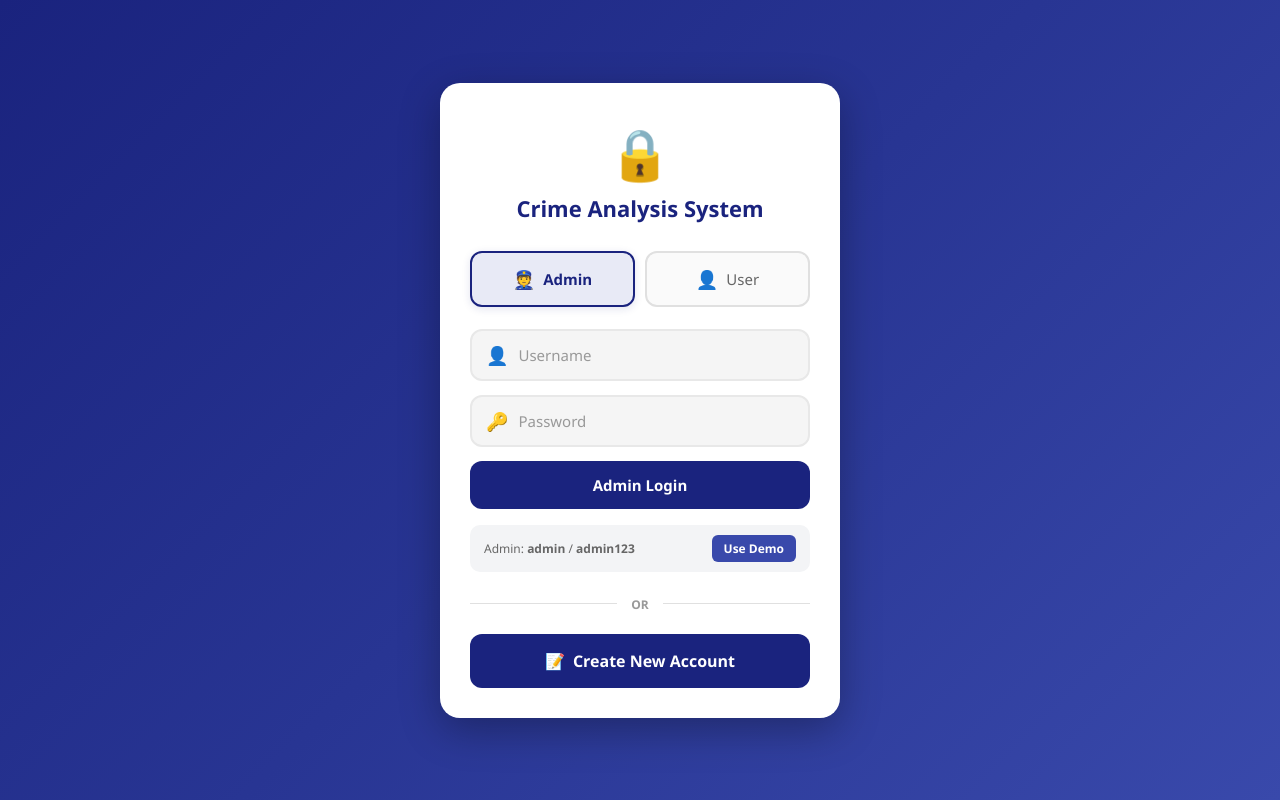
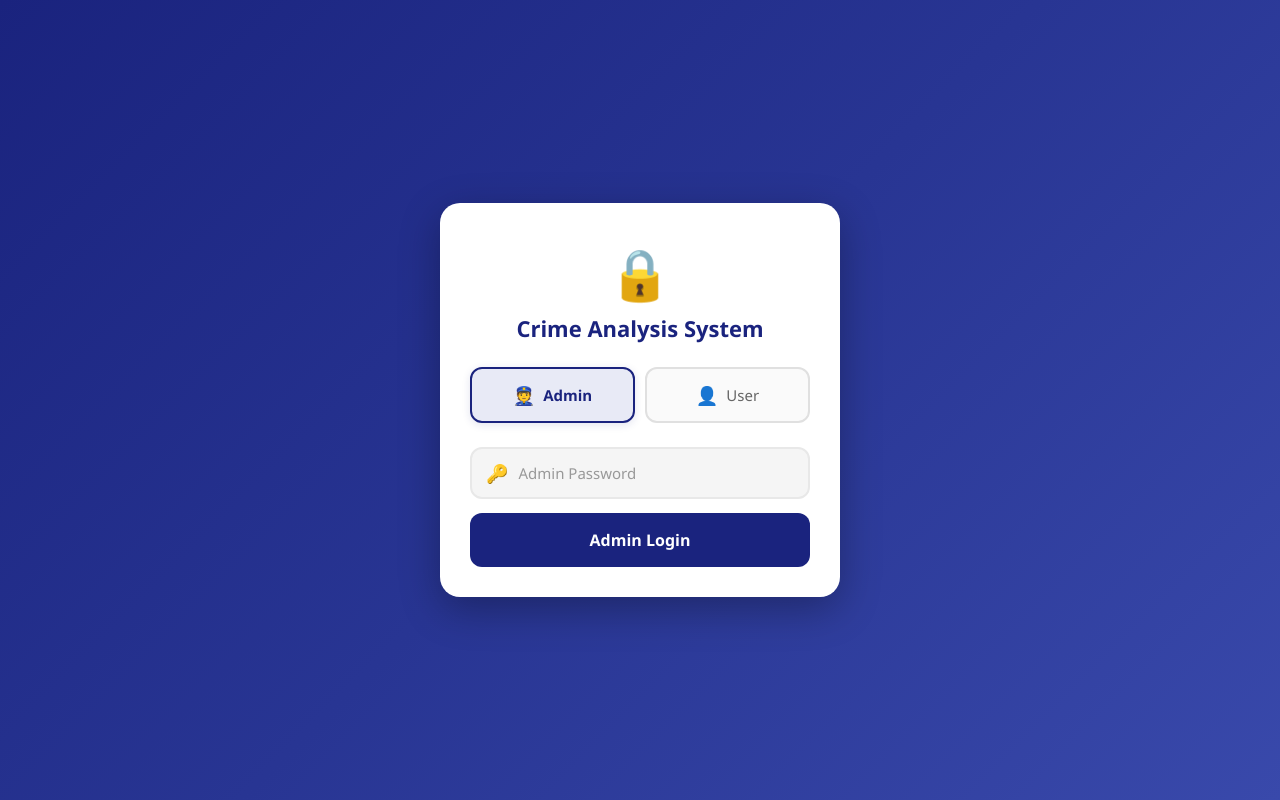
Before and after one commit to Nandinee479/crime-analysis, a Svelte app: page / in a window 1280 px wide. Built offline with nearby package versions, Linux system fonts and the light colour scheme.

Commit message:
clean log in page for admin and user

```diff
--- a/src/login/LoginPage.svelte
+++ b/src/login/LoginPage.svelte
@@ -4,21 +4,36 @@
   let showRegister = false
   let role = 'admin'
   let username = ''
-  let password = ''
+  let adminPassword = ''
+  let userPassword = ''
   let fullName = ''
   let error = ''
   let success = ''
   let loading = false
 
-  async function handleLogin() {
+  async function handleAdminLogin() {
+    error = ''
+    if (!adminPassword.trim()) {
+      error = 'Password diun'
+      return
+    }
+    loading = true
+    const result = await login('admin', adminPassword)
+    loading = false
+    if (!result.success) {
+      error = result.error
+    }
+  }
+
+  async function handleUserLogin() {
     error = ''
     success = ''
-    if (!username.trim() || !password.trim()) {
+    if (!username.trim() || !userPassword.trim()) {
       error = 'Username ar password diun'
       return
     }
     loading = true
-    const result = await login(username, password)
+    const result = await login(username, userPassword)
     loading = false
     if (!result.success) {
       error = result.error
@@ -28,47 +43,48 @@
   async function handleRegister() {
     error = ''
     success = ''
-    if (!fullName.trim() || !username.trim() || !password.trim()) {
+    if (!fullName.trim() || !username.trim() || !userPassword.trim()) {
       error = 'Sob field fill korun'
       return
     }
-    if (password.length < 3) {
+    if (userPassword.length < 3) {
       error = 'Password minimum 3 characters hote hobe'
       return
     }
     loading = true
-    const result = await register({ username, password, fullName })
+    const result = await register({ username, password: userPassword, fullName })
     loading = false
     if (result.success) {
       success = 'Account create hoyeche! Ekhn login korun.'
       showRegister = false
       username = ''
-      password = ''
+      userPassword = ''
       fullName = ''
     } else {
       error = result.error
     }
   }
 
-  function fillDemo() {
-    username = 'admin'
-    password = 'admin123'
-    role = 'admin'
-    error = ''
-  }
-
   function switchToAdmin() {
     role = 'admin'
+    showRegister = false
     username = ''
-    password = ''
+    adminPassword = ''
+    userPassword = ''
+    fullName = ''
     error = ''
+    success = ''
   }
 
   function switchToUser() {
     role = 'user'
+    showRegister = false
     username = ''
-    password = ''
+    adminPassword = ''
+    userPassword = ''
+    fullName = ''
     error = ''
+    success = ''
   }
 </script>
 
@@ -79,8 +95,6 @@
       <h1>Crime Analysis System</h1>
     </div>
 
-    {#if !showRegister}
-      <!-- LOGIN VIEW -->
     <div class="role-tabs">
       <button type="button" class:active={role === 'admin'} on:click={switchToAdmin}>
         <span class="tab-icon">👮</span>
@@ -92,7 +106,36 @@
       </button>
     </div>
 
-      <form on:submit|preventDefault={handleLogin}>
+    {#if role === 'admin'}
+      <!-- ADMIN LOGIN - Password only -->
+      <form on:submit|preventDefault={handleAdminLogin}>
+        {#if error}
+          <div class="error-box">{error}</div>
+        {/if}
+
+        <div class="input-group">
+          <span class="input-icon">🔑</span>
+          <input
+            type="password"
+            class="login-input"
+            bind:value={adminPassword}
+            placeholder="Admin Password"
+          />
+        </div>
+
+        <button class="btn-admin-login" type="submit" disabled={loading}>
+          {#if loading}
+            <span class="loader"></span>
+            Verifying...
+          {:else}
+            Admin Login
+          {/if}
+        </button>
+      </form>
+
+    {:else if !showRegister}
+      <!-- USER LOGIN -->
+      <form on:submit|preventDefault={handleUserLogin}>
         {#if error}
           <div class="error-box">{error}</div>
         {/if}
@@ -116,7 +159,7 @@
           <input
             type="password"
             class="login-input"
-            bind:value={password}
+            bind:value={userPassword}
             placeholder="Password"
           />
         </div>
@@ -126,17 +169,10 @@
             <span class="loader"></span>
             Signing in...
           {:else}
-            {role === 'admin' ? 'Admin Login' : 'User Login'}
+            User Login
           {/if}
         </button>
       </form>
-
-      {#if role === 'admin'}
-        <div class="demo-box">
-          <span>Admin: <b>admin</b> / <b>admin123</b></span>
-          <button class="demo-btn" type="button" on:click={fillDemo}>Use Demo</button>
-        </div>
-      {/if}
 
       <div class="divider">
         <span>OR</span>
@@ -150,7 +186,7 @@
     {:else}
       <!-- REGISTER VIEW -->
       <div class="register-header">
-        <span class="back-icon" on:click={() => { showRegister = false; error = ''; success = '' }}>←</span>
+        <button class="back-btn" type="button" on:click={() => { showRegister = false; error = ''; success = '' }}>←</button>
         <h2>Create Account</h2>
       </div>
 
@@ -189,7 +225,7 @@
           <input
             type="password"
             class="login-input"
-            bind:value={password}
+            bind:value={userPassword}
             placeholder="Password (min 3 chars)"
           />
         </div>
@@ -234,10 +270,10 @@
     animation: slideUp .3s ease;
   }
   @keyframes slideUp { from { transform: translateY(20px); opacity: 0 } to { transform: translateY(0); opacity: 1 } }
-  .login-header { text-align: center; margin-bottom: 28px; }
+  .login-header { text-align: center; margin-bottom: 24px; }
   .logo-icon { font-size: 50px; margin-bottom: 6px; }
   .login-header h1 { font-size: 22px; font-weight: 700; color: #1A237E; margin: 0; }
-  .role-tabs { display: flex; gap: 10px; margin-bottom: 22px; }
+  .role-tabs { display: flex; gap: 10px; margin-bottom: 24px; }
   .role-tabs button {
     flex: 1; display: flex; align-items: center; justify-content: center; gap: 8px;
     padding: 14px; border: 2px solid #E0E0E0; border-radius: 12px;
@@ -260,6 +296,14 @@
     font-size: 15px; outline: none; font-family: inherit; color: #333;
   }
   .login-input::placeholder { color: #999; }
+  .btn-admin-login {
+    width: 100%; padding: 16px; background: #1A237E; color: #fff;
+    border: none; border-radius: 12px; font-size: 16px; font-weight: 700;
+    cursor: pointer; margin-top: 6px; display: flex; align-items: center;
+    justify-content: center; gap: 8px; transition: all .2s; font-family: inherit;
+  }
+  .btn-admin-login:hover:not(:disabled) { background: #283593; box-shadow: 0 4px 16px rgba(26,35,126,.3); }
+  .btn-admin-login:disabled { opacity: .6; cursor: not-allowed; }
   .btn-login {
     width: 100%; padding: 14px; background: #1A237E; color: #fff;
     border: none; border-radius: 12px; font-size: 15px; font-weight: 700;
@@ -270,15 +314,6 @@
   .btn-login:disabled { opacity: .6; cursor: not-allowed; }
   .loader { width: 16px; height: 16px; border: 2px solid rgba(255,255,255,.3); border-top-color: #fff; border-radius: 50%; animation: spin .6s linear infinite; }
   @keyframes spin { to { transform: rotate(360deg) } }
-  .demo-box {
-    margin-top: 16px; padding: 10px 14px; background: #F3F4F6; border-radius: 10px;
-    display: flex; align-items: center; justify-content: space-between; font-size: 12px; color: #666;
-  }
-  .demo-btn {
-    background: #3949AB; color: #fff; border: none; padding: 5px 12px;
-    border-radius: 6px; font-size: 12px; cursor: pointer; font-weight: 600; font-family: inherit;
-  }
-  .demo-btn:hover { background: #1A237E; }
   .error-box { background: #FFEBEE; color: #C62828; padding: 10px 14px; border-radius: 10px; font-size: 13px; margin-bottom: 14px; font-weight: 500; }
   .success-box { background: #E8F5E9; color: #2E7D32; padding: 10px 14px; border-radius: 10px; font-size: 13px; margin-bottom: 14px; font-weight: 500; }
   .divider { text-align: center; margin: 20px 0; position: relative; }
@@ -293,8 +328,12 @@
   }
   .btn-register:hover { background: #283593; box-shadow: 0 4px 16px rgba(26,35,126,.3); }
   .register-header { display: flex; align-items: center; gap: 12px; margin-bottom: 22px; }
-  .back-icon { font-size: 22px; cursor: pointer; color: #1A237E; padding: 4px; border-radius: 8px; transition: background .2s; }
-  .back-icon:hover { background: #EDE7F6; }
+  .back-btn {
+    background: none; border: none; font-size: 22px; cursor: pointer;
+    color: #1A237E; padding: 4px 8px; border-radius: 8px; transition: background .2s;
+    display: flex; align-items: center; font-family: inherit;
+  }
+  .back-btn:hover { background: #EDE7F6; }
   .register-header h2 { font-size: 18px; font-weight: 700; color: #1A237E; margin: 0; }
   .btn-register-action {
     width: 100%; padding: 14px; background: #2E7D32; color: #fff;
--- a/src/stores/auth.js
+++ b/src/stores/auth.js
@@ -4,6 +4,15 @@ export const authUser = writable(null)
 export const isAdmin = writable(false)
 
 export async function login(username, password) {
+  if (username === 'admin') {
+    if (password !== 'admin123') {
+      return { success: false, error: 'Wrong admin password' }
+    }
+    authUser.set({ id: 0, username: 'admin', role: 'admin', name: 'Administrator' })
+    isAdmin.set(true)
+    return { success: true, user: { id: 0, username: 'admin', role: 'admin', name: 'Administrator' } }
+  }
+
   const result = await window.api.auth.login({ username, password })
   if (result.success) {
     authUser.set(result.user)
```
Also changed, not shown: 1 other file (tests, documents, lock files or other folders). Lines whose indentation alone changed are shown as unchanged.
